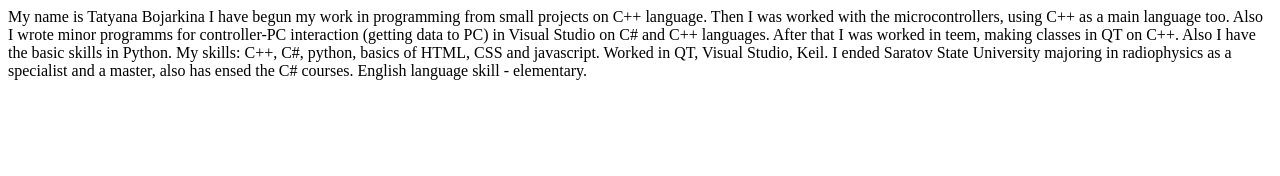
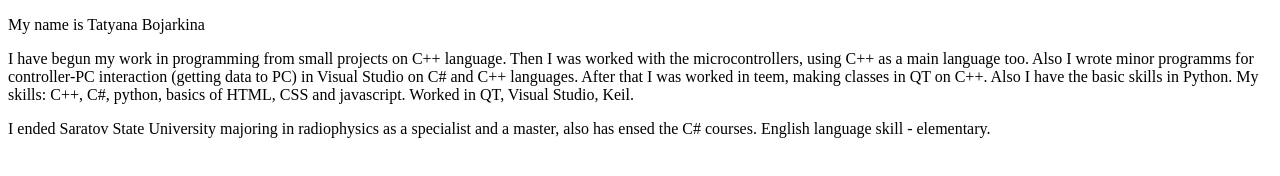
Before and after one commit to TatyanaBojarkina/rsschool-cv, a plain HTML site: page index.html in a window 1280 px wide. Drawn offline with Linux system fonts and the light colour scheme.

Commit message:
feat: add tegs

```diff
--- a/index.html
+++ b/index.html
@@ -1,11 +1,14 @@
+<!doctype html>
 <html>
   <head>
-   </head>
-    <body>
+    <meta charset="utf-8">
+    <title>Page title</title>
+  </head>
+  <body>
 
-      My name is Tatyana Bojarkina
-I have begun my work in programming from small projects on C++ language. Then I was worked with the microcontrollers, using C++ as a main language too. Also I wrote minor programms for controller-PC interaction (getting data to PC) in Visual Studio on C# and C++ languages. After that I was worked in teem, making classes in QT on C++. Also I have the basic skills in Python.
-My skills: C++, C#, python, basics of HTML, CSS and javascript. Worked in QT, Visual Studio, Keil.
-I ended Saratov State University majoring in radiophysics as a specialist and a master, also has ensed the C# courses. English language skill - elementary.
+<p>My name is Tatyana Bojarkina</p>
+<p>I have begun my work in programming from small projects on C++ language. Then I was worked with the microcontrollers, using C++ as a main language too. Also I wrote minor programms for controller-PC interaction (getting data to PC) in Visual Studio on C# and C++ languages. After that I was worked in teem, making classes in QT on C++. Also I have the basic skills in Python.
+My skills: C++, C#, python, basics of HTML, CSS and javascript. Worked in QT, Visual Studio, Keil.</p>
+<p>I ended Saratov State University majoring in radiophysics as a specialist and a master, also has ensed the C# courses. English language skill - elementary.</p>
   </body>
 </html>
```
